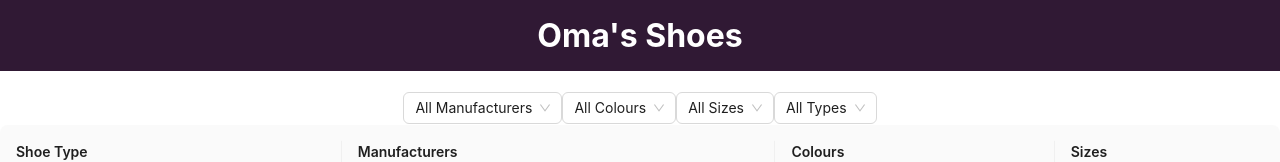
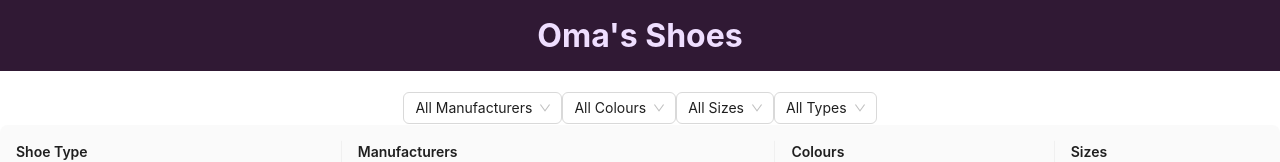
Before and after one commit to chiomaubaezuonu/shoe-order, a React (Create React App) app: page / in a window 1280 px wide. Shown: the top 162 px of the page. Built offline with nearby package versions, Linux system fonts and the light colour scheme.

Commit message:
Changed the color of the header

```diff
--- a/src/App.tsx
+++ b/src/App.tsx
@@ -169,7 +169,7 @@ function App() {
 
   return (
     <div className="App">
-      <h1 style={{background:'#301934', color:'white', marginTop:"0", padding:'1rem'}}>Oma's Shoes</h1>
+      <h1 style={{ background: '#301934', color: '#EFDEFF', marginTop: "0", padding: '1rem' }}>Oma's Shoes</h1>
 
       <Select value={shoesManufacturers} onChange={(newShoeManufacturer: any) => {
         setShoesManufacturers(newShoeManufacturer);
```
